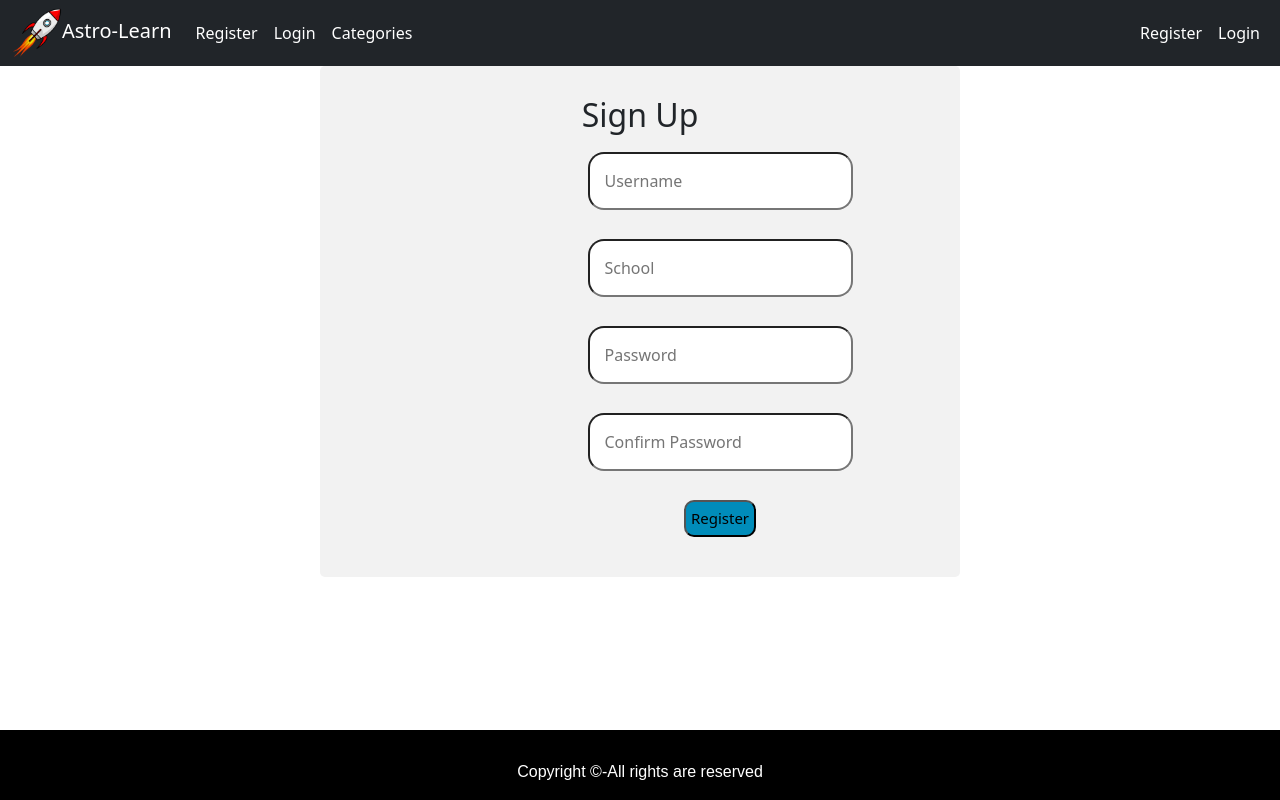
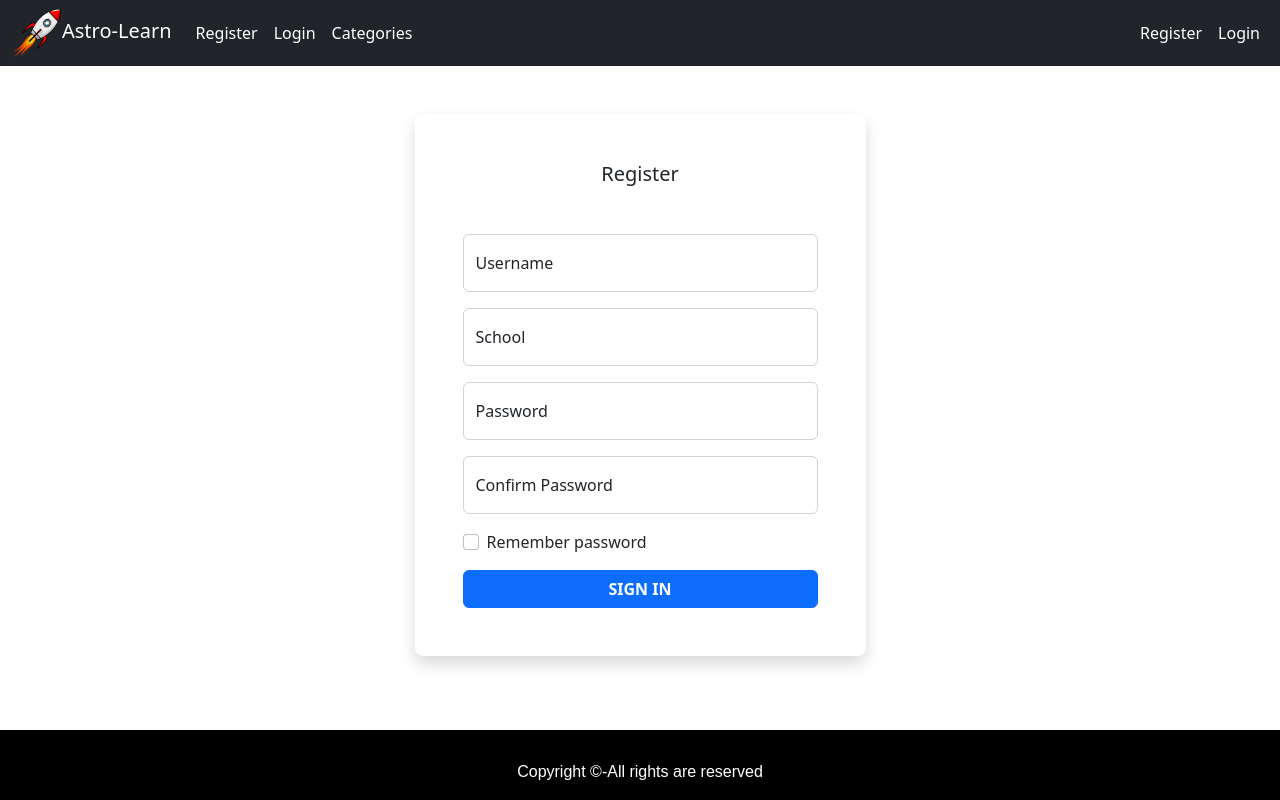
Before and after one commit to ParkerGoby/Team4Capstone, a React (Create React App) app: page /register in a window 1280 px wide. Built offline with nearby package versions, Linux system fonts and the light colour scheme.

Commit message:
updated the register and login page to use bootstrap

```diff
--- a/src/login.js
+++ b/src/login.js
@@ -10,26 +10,43 @@ const Login = () => {
 
     return (
         <>
-            <div class="outside_login_div">
-                <div class="inside_login_div">
-                    <form onSubmit={userLogin} class="login_form">
 
-                    <h2 class="login_heading2">Log In</h2>
-                        {/* <label>Username</label> */}
-                        <div class="login_form_div">
-                            <input class="login_input" type="userName" placeholder="Username" onChange={(e) => setUserName(e.target.value)} value={userName} />
-                        {/* <label>Password</label> */}
-                            <br />
+  <div class="container">
+    <div class="row">
+      <div class="col-sm-9 col-md-7 col-lg-5 mx-auto">
+        <div class="card border-0 shadow rounded-3 my-5">
+          <div class="card-body p-4 p-sm-5">
+            <h5 class="card-title text-center mb-5 fw-light fs-5">Sign In</h5>
+            <form>
+              <div class="form-floating mb-3">
+                <input type="email" class="form-control" id="floatingInput" placeholder="name@example.com"></input>
+                <label for="floatingInput">Email address</label>
+              </div>
+              <div class="form-floating mb-3">
+                <input type="password" class="form-control" id="floatingPassword" placeholder="Password"></input>
+                <label for="floatingPassword">Password</label>
+              </div>
 
-                            <input class="login_input" type="password" placeholder="Password" onChange={(e) => setPassword(e.target.value)} value={password} />
-                            <br />
+              <div class="form-check mb-3">
+                <input class="form-check-input" type="checkbox" value="" id="rememberPasswordCheck"></input>
+                <label class="form-check-label" for="rememberPasswordCheck">
+                  Remember password
+                </label>
+              </div>
+              <div class="d-grid">
+                <button class="btn btn-primary btn-login text-uppercase fw-bold" type="submit">Sign
+                  in</button>
+              </div>
 
-                            <button class="login_button">Login</button>
-                        </div>
-                    </form>
-                </div>
-            </div>
-        </>
+            </form>
+          </div>
+        </div>
+      </div>
+    </div>
+  </div>
+
+</>
     )
 }
+
 export default Login
--- a/src/register.js
+++ b/src/register.js
@@ -10,27 +10,50 @@ const Register = () => {
 
     return (
         <>
-            <div class="outside_register_div">
-                <div class="inside_register_div">
-                    <form class="register_form" onSubmit={userRegistration}>
-                        <h2 class="register_heading2">Sign Up</h2>
-                        <div class="register_form_div">
-                            {/* <label>Username</label> */}
-                            <input class="register_input" placeholder="Username" type="userName" onChange={(e) => setUserName(e.target.value)} value={userName} />
-                            <br />
-                            <input class="register_input" placeholder="School" type="school" onChange={(e) => setUserName(e.target.value)} value={userName} />
-                            <br />
-                            {/* <label >Password</label> */}
-                            <input class="register_input" type="password" placeholder="Password" onChange={(e) => setPassword(e.target.value)} value={password} />
-                                           <br />
-                                           <input class="register_input" type="confirmPassword" placeholder="Confirm Password" onChange={(e) => setPassword(e.target.value)} value={password} />
-                                           <br />
-                            <button class="login_button">Register</button>
-                        </div>
-                    </form>
-                </div>
-            </div>
-        </>
+
+  <div class="container">
+    <div class="row">
+      <div class="col-sm-9 col-md-7 col-lg-5 mx-auto">
+        <div class="card border-0 shadow rounded-3 my-5">
+          <div class="card-body p-4 p-sm-5">
+            <h5 class="card-title text-center mb-5 fw-light fs-5">Register</h5>
+            <form>
+              <div class="form-floating mb-3">
+                <input type="email" class="form-control" id="floatingInput" placeholder="name@example.com"></input>
+                <label for="floatingInput">Username</label>
+              </div>
+              <div class="form-floating mb-3">
+                <input type="email" class="form-control" id="floatingInput" placeholder="name@example.com"></input>
+                <label for="floatingInput">School</label>
+              </div>
+              <div class="form-floating mb-3">
+                <input type="password" class="form-control" id="floatingPassword" placeholder="Password"></input>
+                <label for="floatingPassword">Password</label>
+              </div>
+              <div class="form-floating mb-3">
+                <input type="password" class="form-control" id="floatingPassword" placeholder="Password"></input>
+                <label for="floatingPassword">Confirm Password</label>
+              </div>
+
+              <div class="form-check mb-3">
+                <input class="form-check-input" type="checkbox" value="" id="rememberPasswordCheck"></input>
+                <label class="form-check-label" for="rememberPasswordCheck">
+                  Remember password
+                </label>
+              </div>
+              <div class="d-grid">
+                <button class="btn btn-primary btn-login text-uppercase fw-bold" type="submit">Sign
+                  in</button>
+              </div>
+
+            </form>
+          </div>
+        </div>
+      </div>
+    </div>
+  </div>
+
+</>
     )
 }
 export default Register
```
Also changed, not shown: 1 other file (tests, documents, lock files or other folders).
